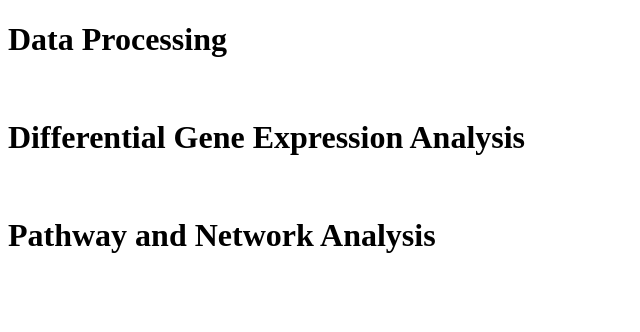
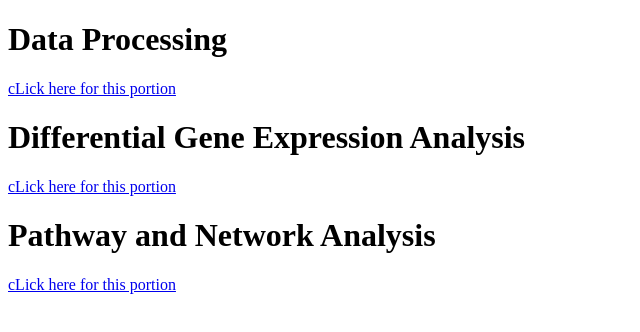
Before and after one commit to Tsmnbx/BCB420-Gene-Analysis-Human-Telomerase-Rna-Processing-and-Quality-Control, a plain HTML site: page index.html in a window 1280 px wide. Shown: the whole page, without its empty margins (0-640 px from the left). Drawn offline with Linux system fonts and the light colour scheme.

Commit message:
Update index.html

```diff
--- a/index.html
+++ b/index.html
@@ -7,13 +7,13 @@
 <body>
 
 <h1>Data Processing</h1>
-<p> </p>
+<a href="A1t.html">cLick here for this portion</a>
 <br/>
 <h1>Differential Gene Expression Analysis</h1>
-<p></p>
+<a href="A2t.html"> cLick here for this portion</a>
 <br/>
 <h1>Pathway and Network Analysis</h1>
-<p></p>
+<a href="A3.html">cLick here for this portion</a>
 <br/>
 </body>
 </html>
```
